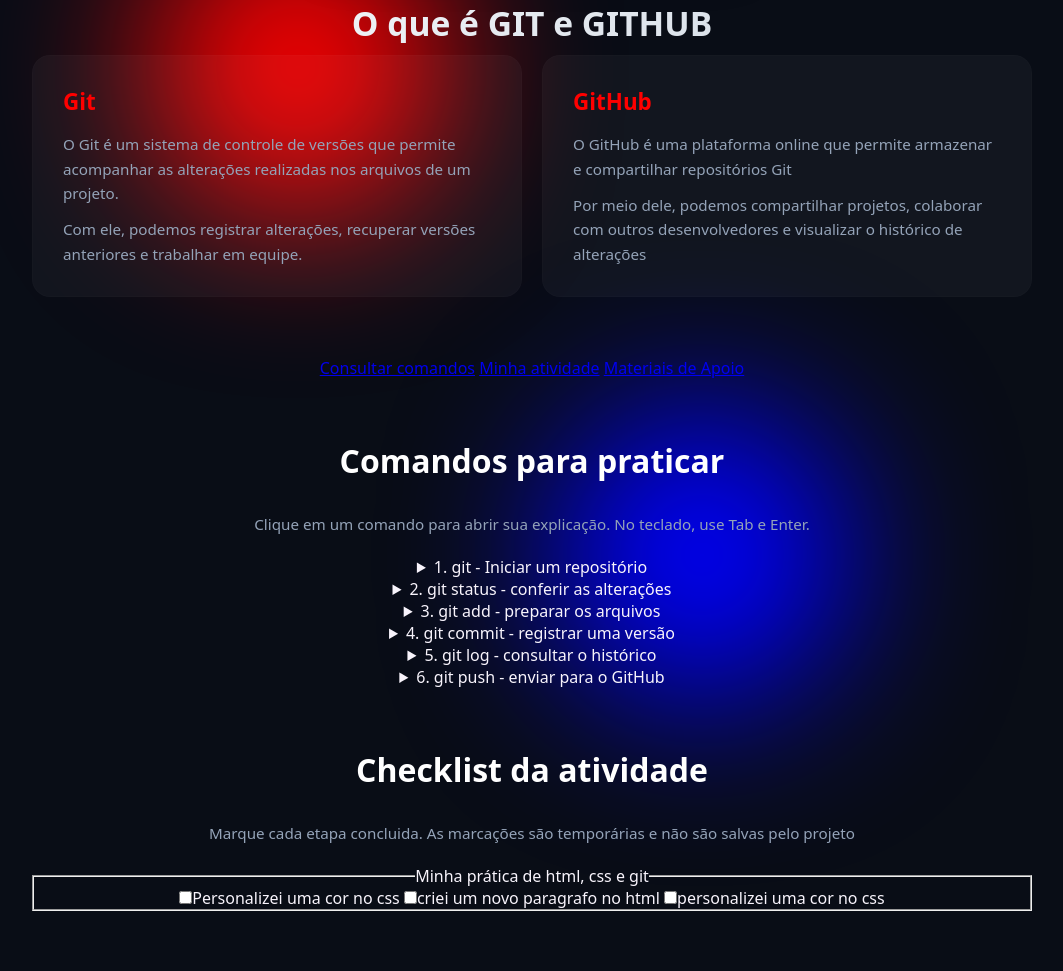
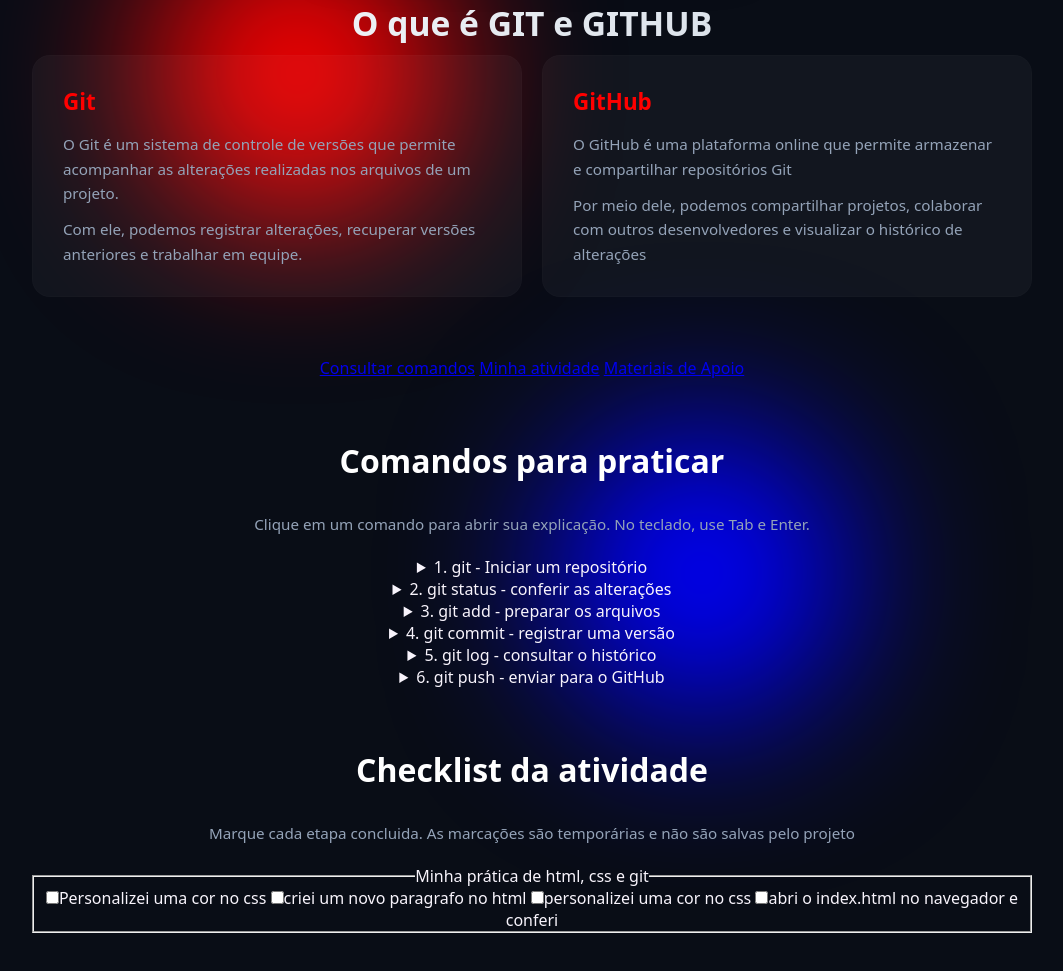
Before and after one commit to felipedecastrofacione87-jpg/aula_pa, a plain HTML site: page index.html in a window 1280 px wide. Shown: the part 441-1412 px from the top of the page, without its empty margins (108-1171 px from the left). Drawn offline with Linux system fonts and the light colour scheme.

Commit message:
Adicionei o 4° label no 2° section

```diff
--- a/index.html
+++ b/index.html
@@ -97,6 +97,7 @@
             <label><input type="checkbox"><span>Personalizei uma cor no css</span></label>
             <label><input type="checkbox"><span>criei um novo paragrafo no html</span></label>
             <label><input type="checkbox"><span>personalizei uma cor no css</span></label>
+            <label><input type="checkbox"><span>abri o index.html no navegador e conferi</span></label>
         </fieldset>
     </section>
 </body>
```
